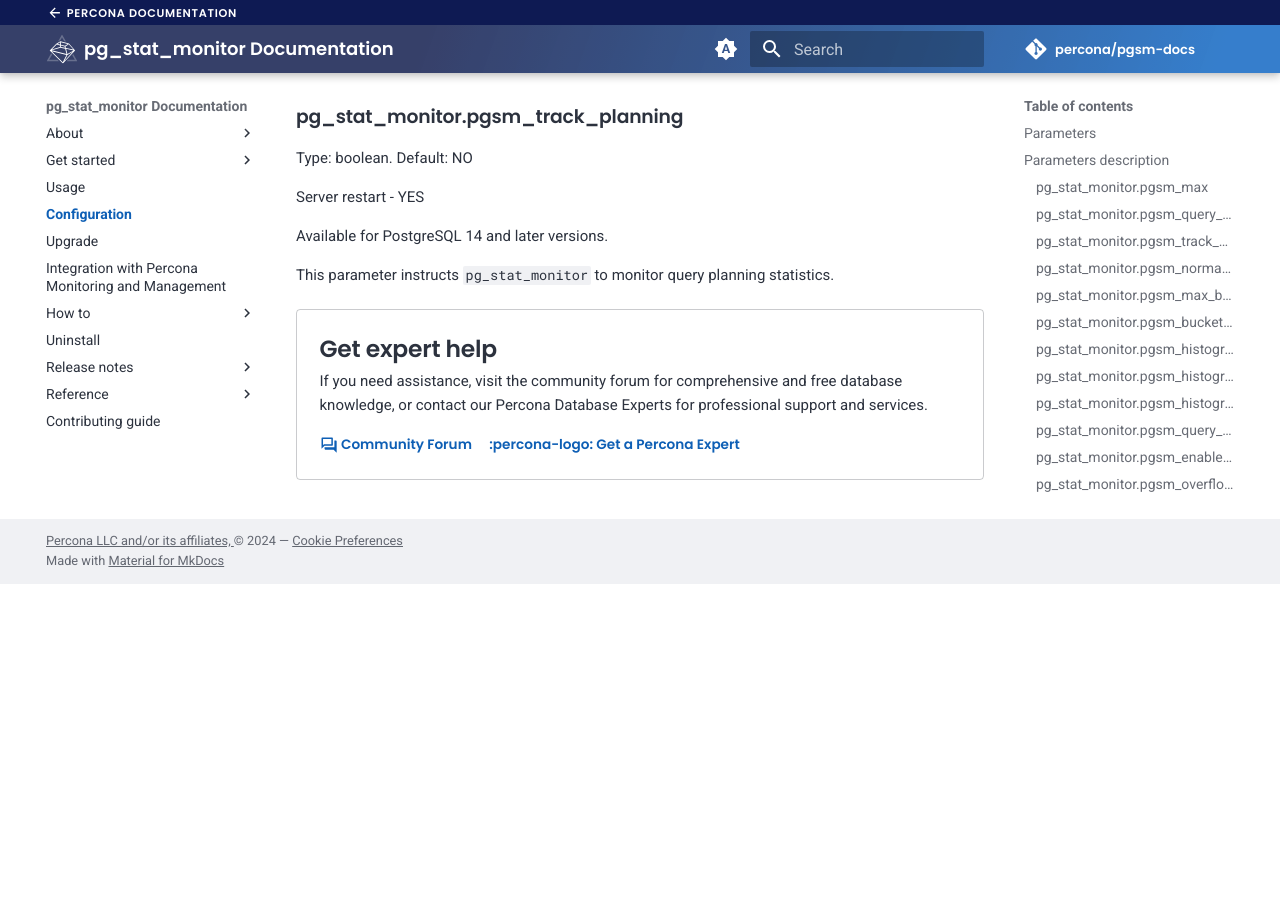
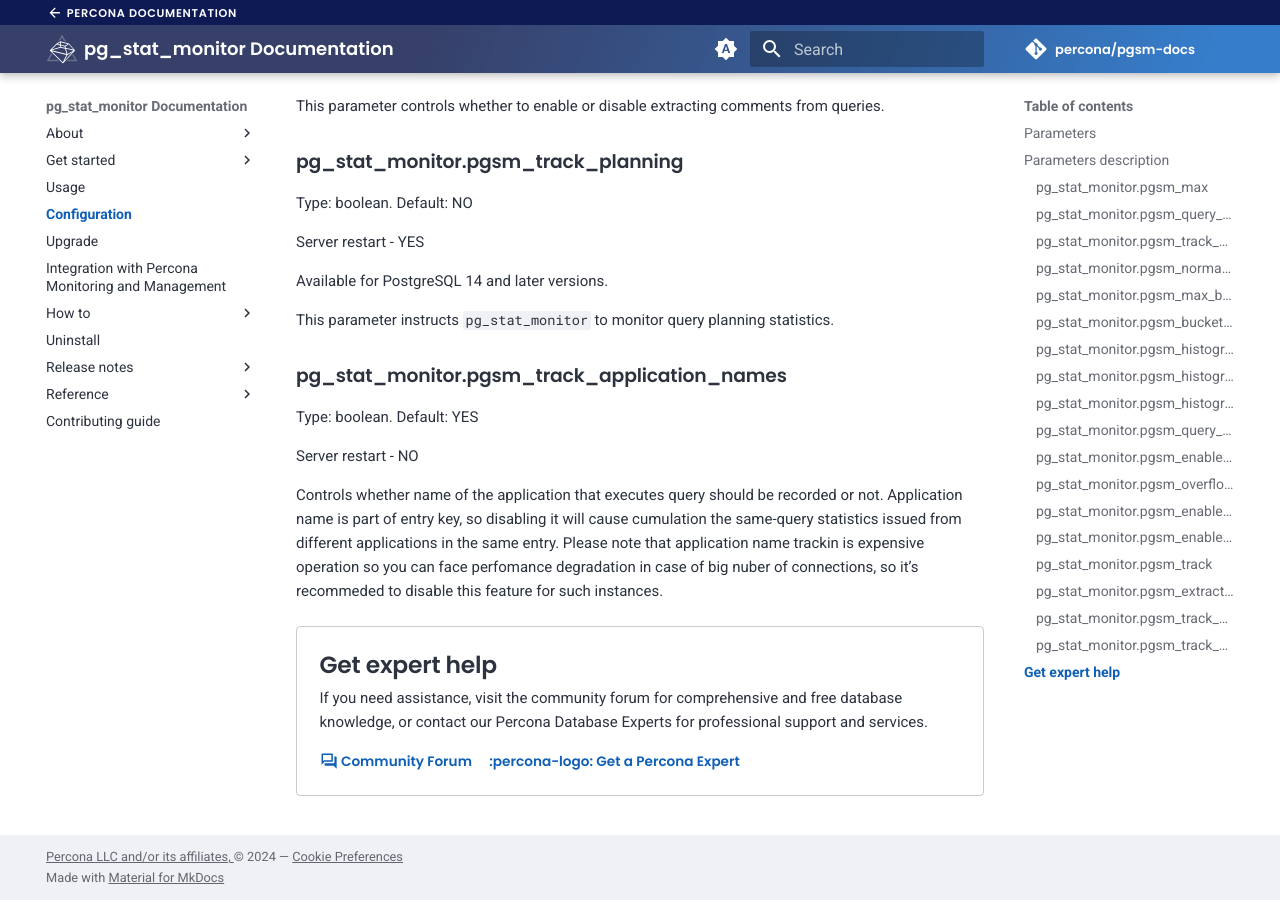
Before and after one commit to percona/pgsm-docs, an MkDocs documentation site: the page built from docs/configuration.md, in a window 1280 px wide and 900 px high, scrolled down 6513 px. Built offline with MkDocs 1.6.1 and Material for MkDocs 9.7.7, drawn with Linux system fonts in a browser that asks for light colours; nearby versions of some CDN libraries; emoji names are drawn with the system emoji font; comment, search, counter and statistics services are not loaded; the version menu is left out; before the commit the page ends 7097 px from its top, so only the background shows below that; some of the changed text lies outside the part shown.

Commit message:
Add pgsm_track_application_names parameter description

```diff
--- a/docs/configuration.md
+++ b/docs/configuration.md
@@ -43,6 +43,7 @@ The following table shows setup options for each configuration parameter and whe
 | [pg_stat_monitor.pgsm_track](#pg_stat_monitorpgsm_track) |  :x:  |  :x:  |   :x:  | :white_check_mark: |
 | [pg_stat_monitor.pgsm_extract_comments](#pg_stat_monitorpgsm_extract_comments)|  :x:  |  :x:  |   :x:  | :white_check_mark: |
 | [pg_stat_monitor.pgsm_track_planning](#pg_stat_monitorpgsm_track_planning) |   :x:  |  :x:  |   :white_check_mark: |  :x:  |
+| [pg_stat_monitor.pgsm_track_application_names](#pg_stat_monitorpgsm_track_application_names) |   :white_check_mark:  |  :white_check_mark:  |   :x: |  :x:  |
 
 ## Parameters description
 
@@ -232,3 +233,11 @@ Server restart - YES
 Available for PostgreSQL 14 and later versions.
 
 This parameter instructs ``pg_stat_monitor`` to monitor query planning statistics.
+
+### pg_stat_monitor.pgsm_track_application_names
+
+Type: boolean. Default: YES
+
+Server restart - NO
+
+Controls whether name of the application that executes query should be recorded or not. Application name is part of entry key, so disabling it will cause cumulation the same-query statistics issued from different applications in the same entry. Please note that application name trackin is expensive operation so you can face perfomance degradation in case of big nuber of connections, so it's recommeded to disable this feature for such instances.
```
